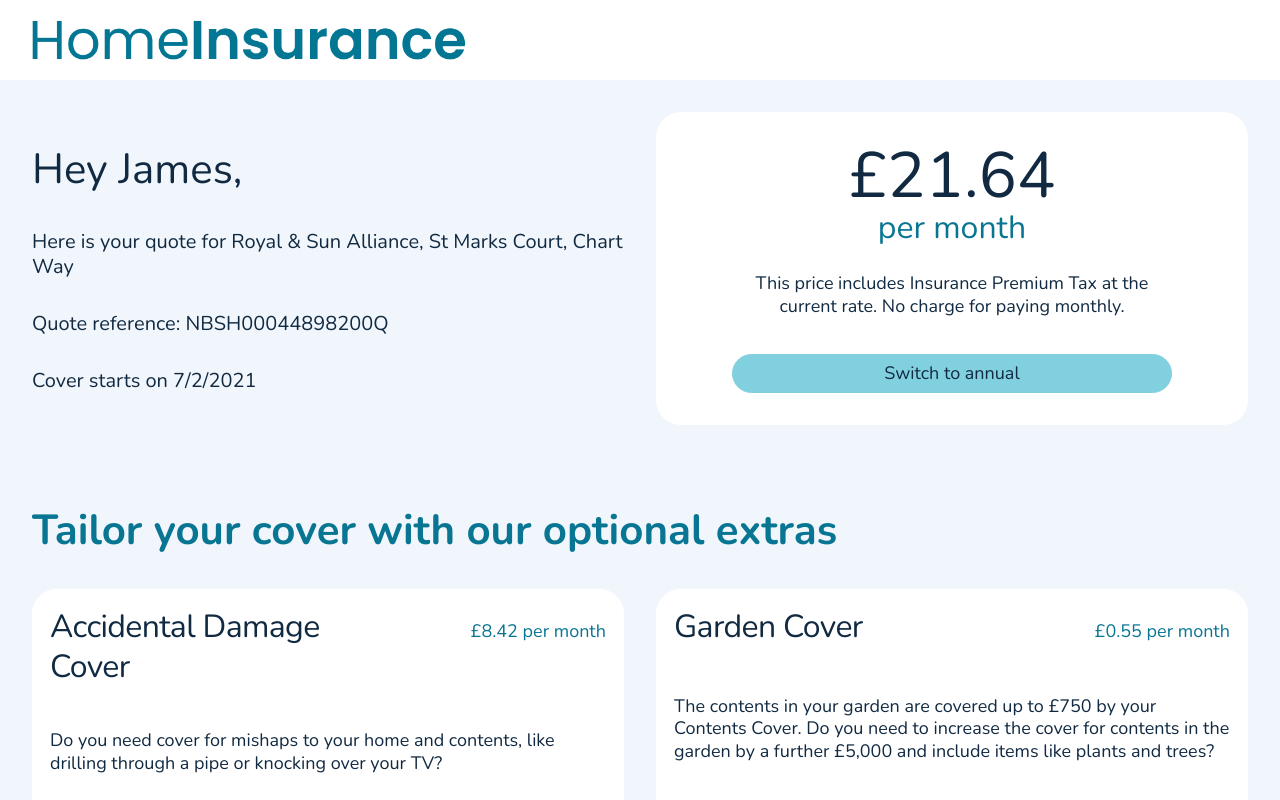
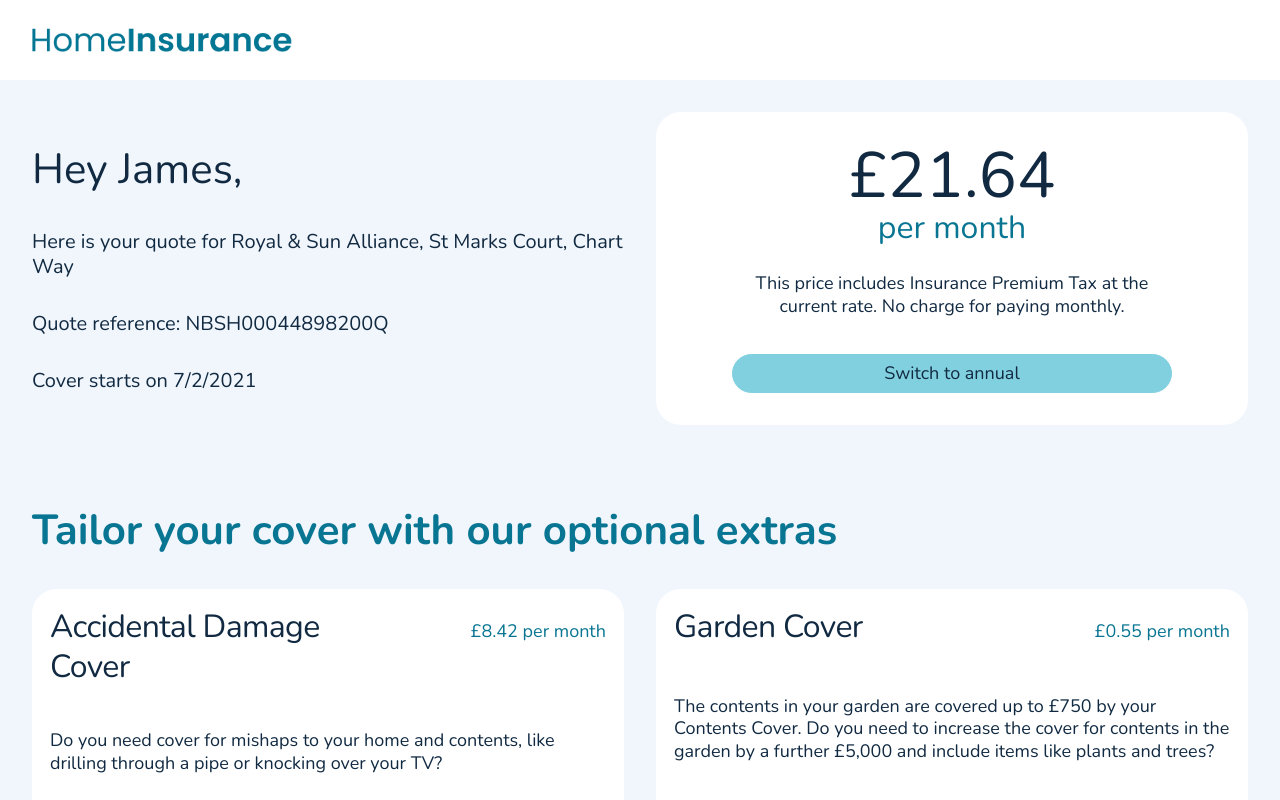
Before and after one commit to LennyBalston/home-insurance-quote-page, a React (Create React App) app: page / in a window 1280 px wide. Shown: the top 800 px of the page. Built offline with nearby package versions, Linux system fonts and the light colour scheme; data requests are answered from the project's data file; a web font is replaced by a local one.

Commit message:
Incorporate Header code into Container component

```diff
--- a/src/App.js
+++ b/src/App.js
@@ -8,7 +8,6 @@ import logo from './assets/logo.png';
 import useFetch from './hooks/useFetch';
 import FixedWidthContainer from './components/FixedWidthContainer';
 import Container from './components/Container';
-import Header from './components/Header';
 import Logo from './components/Logo';
 
 import Loading from './components/Loading';
@@ -37,9 +36,9 @@ function App() {
       <GlobalStyle />
       <Container backgroundColor="white">
         <FixedWidthContainer >
-          <Header>
+          <Container as="header" display="flex" alignItems="center" height="40px" mdHeight="80px">
             <Logo src={logo} alt="logo" width="auto" height="auto" />
-          </Header>
+          </Container>
         </FixedWidthContainer>
       </Container>
       <Container backgroundColor="green">
--- a/src/components/Container.js
+++ b/src/components/Container.js
@@ -4,6 +4,11 @@ const Container = styled.div`
   display: ${(props) => props.display ? props.display : "block"};
 
   max-width: ${(props) => props.maxWidth};
+
+  height: ${(props) => props.height};
+  @media (min-width: ${(props) => props.theme.breakpoint.md}) {
+    height: ${(props) => props.mdHeight}
+  }
 
   margin-top: ${(props) => props.my && props.theme.spacing[props.my]};
   margin-top: ${(props) => props.mt && props.theme.spacing[props.mt]};
@@ -33,24 +38,17 @@ const Container = styled.div`
   justify-content: ${(props) => props.justifyContent && props.justifyContent};
   align-items: ${(props) => props.alignItems && props.alignItems};
 
-
-
   // flex children
   flex-grow: ${(props) => props.flexGrow && props.flexGrow};
 
-
-
   // grid parent
   grid-template-columns: ${(props) => props.gridTemplateColumns};
-
-  // grid children
-  grid-column: ${(props) => props.gridColumn};
-
   @media (min-width: ${(props) => props.theme.breakpoint.sm}) {
     grid-template-columns: ${(props) => props.smGridTemplateColumns}
   }
 
-
+  // grid children
+  grid-column: ${(props) => props.gridColumn};
 `;
 
 export default Container;
--- a/src/components/Header.js
+++ /dev/null
@@ -1,14 +0,0 @@
-import styled from 'styled-components';
-
-const Header = styled.header`
-  display: flex;
-  width: 100%;
-  height: 40px;
-  align-items: center;
-
-  @media (min-width: ${(props) => props.theme.breakpoint.md}) {
-    height: 80px;
-  }
-`;
-
-export default Header
--- a/src/components/Logo.js
+++ b/src/components/Logo.js
@@ -5,7 +5,7 @@ const Logo = styled.img`
   max-height: 20px;
 
   @media (min-width: ${(props) => props.theme.breakpoint.md}) {
-    max-height: 40px;
+    max-height: 24px;
   }
 `;
 
--- a/src/styles/theme.js
+++ b/src/styles/theme.js
@@ -18,6 +18,7 @@ const sizes = {
   20: '1.25rem',
   32: '2rem',
   34: '2.125rem',
+  40: '2.5rem',
   42: '2.625rem',
   64: '4rem',
   80: '5rem',
```
